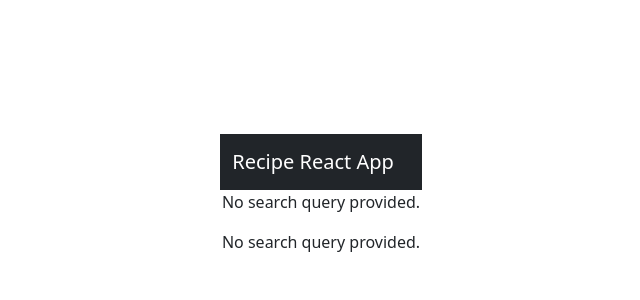
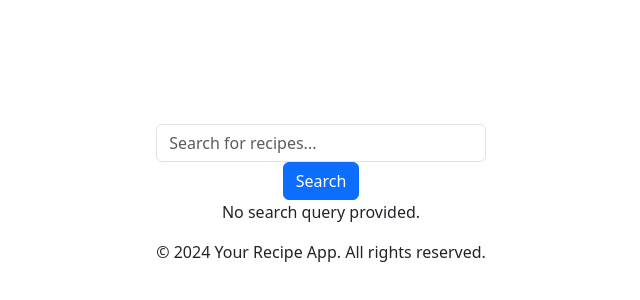
Before and after one commit to danielriosg/recipe-react, a React (Vite) app: page / in a window 1280 px wide. Shown: the part 198-498 px from the top of the page, without its empty margins (319-959 px from the left). Built offline with nearby package versions, Linux system fonts and the light colour scheme.

Commit message:
Remove header and home components. Add new filter, gooter, recipecard and searchbar components. Update app.jsx imports and component rendering

```diff
--- a/src/App.jsx
+++ b/src/App.jsx
@@ -1,15 +1,15 @@
 import './App.css';
 import React from "react";
-import Header from "./components/Header";
 import RecipeList from "./components/RecipeList";
-import Home from "../src/pages/Home";
+import SearchBar from "./components/SearchBar";
+import Footer from './components/Footer';
 
 function App() {
   return (
     <div className='container'>
-      <Header />
-      <Home />
+      <SearchBar />
       <RecipeList />
+      <Footer />
     </div>
   );
 }
--- /dev/null
+++ b/src/components/Footer.jsx
@@ -0,0 +1,12 @@
+import React from "react";
+
+const Footer = () => {
+  return (
+    <footer className='footer'>
+      <p>&copy; 2024 Your Recipe App. All rights reserved.</p>
+      {/* Add any additional footer content here */}
+    </footer>
+  );
+};
+
+export default Footer;
--- a/src/components/Header.jsx
+++ /dev/null
@@ -1,14 +0,0 @@
-import React from "react";
-import { Navbar, Container } from "react-bootstrap";
-
-const Header = () => {
-  return (
-    <Navbar bg='dark' variant='dark'>
-      <Container>
-        <Navbar.Brand href='/'>Recipe React App</Navbar.Brand>
-      </Container>
-    </Navbar>
-  );
-};
-
-export default Header;
--- /dev/null
+++ b/src/components/SearchBar.jsx
@@ -0,0 +1,29 @@
+import React, { useState } from "react";
+
+const SearchBar = ({ onSearch }) => {
+  const [query, setQuery] = useState("");
+
+  const handleSubmit = (e) => {
+    e.preventDefault();
+    if (query.trim()) {
+      onSearch(query);
+    }
+  };
+
+  return (
+    <form className='search-bar' onSubmit={handleSubmit}>
+      <input
+        type='text'
+        className='form-control'
+        placeholder='Search for recipes...'
+        value={query}
+        onChange={(e) => setQuery(e.target.value)}
+      />
+      <button type='submit' className='btn btn-primary'>
+        Search
+      </button>
+    </form>
+  );
+};
+
+export default SearchBar;
--- a/src/pages/Home.jsx
+++ /dev/null
@@ -1,12 +0,0 @@
-import React from "react";
-import RecipeList from "../components/RecipeList";
-
-const Home = () => {
-  return (
-    <div>
-      <RecipeList />
-    </div>
-  );
-};
-
-export default Home;
```
Also changed, not shown: src/components/Filters.jsx (added, +37 -0 lines), src/components/RecipeCard.jsx (added, +21 -0 lines).
